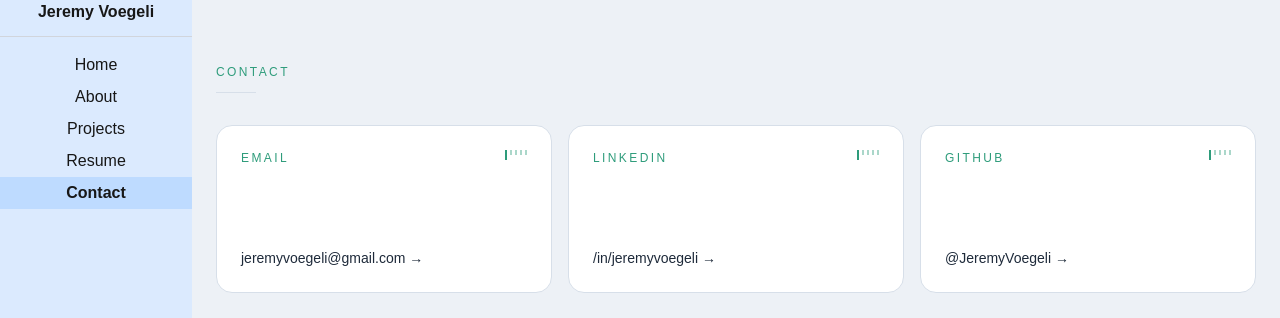
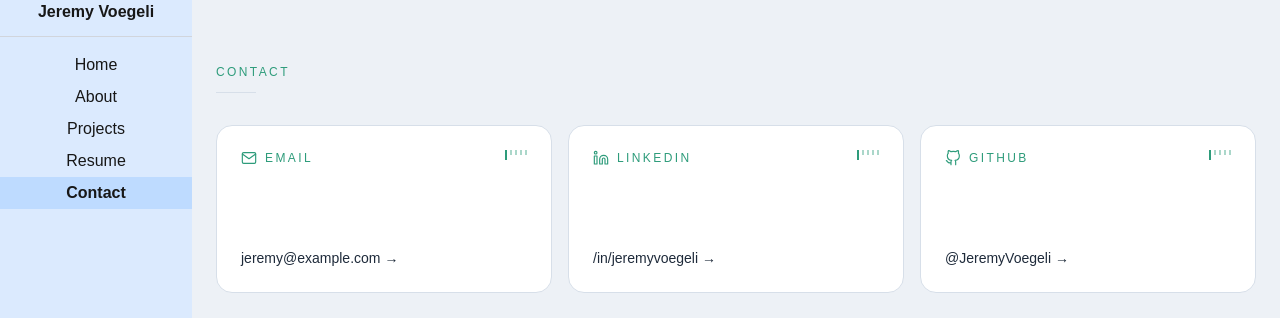
Before and after one commit to JeremyVoegeli/personal-website, a Next.js app: page /contact in a window 1280 px wide. Shown: the top 318 px of the page. Built offline with nearby package versions, Linux system fonts and the light colour scheme.

Commit message:
adding icons to contact page

```diff
--- a/package.json
+++ b/package.json
@@ -9,9 +9,12 @@
     "lint": "eslint"
   },
   "dependencies": {
+    "feather-icons": "^4.29.2",
+    "lucide-react": "^1.25.0",
     "next": "16.2.9",
     "react": "19.2.4",
-    "react-dom": "19.2.4"
+    "react-dom": "19.2.4",
+    "react-icons": "^5.7.0"
   },
   "devDependencies": {
     "@tailwindcss/postcss": "^4",
--- a/src/app/contact/page.js
+++ b/src/app/contact/page.js
@@ -1,3 +1,4 @@
+import { FiMail, FiLinkedin, FiGithub } from "react-icons/fi";
 import { Ticks } from "../components/ui/DesignSystem";
 
 export default function Contact() {
@@ -13,16 +14,19 @@ export default function Contact() {
 
         <div className="grid grid-cols-3 gap-4">
           <ContactCard
+            icon={FiMail}
             label="Email"
-            detail="jeremyvoegeli@gmail.com"
-            href="mailto:jeremyvoegeli@gmail.com"
+            detail="jeremy@example.com"
+            href="mailto:jeremy@example.com"
           />
           <ContactCard
+            icon={FiLinkedin}
             label="LinkedIn"
             detail="/in/jeremyvoegeli"
             href="https://linkedin.com/in/jeremyvoegeli"
           />
           <ContactCard
+            icon={FiGithub}
             label="GitHub"
             detail="@JeremyVoegeli"
             href="https://github.com/JeremyVoegeli"
@@ -33,7 +37,7 @@ export default function Contact() {
   );
 }
 
-function ContactCard({ label, detail, href }) {
+function ContactCard({ icon: Icon, label, detail, href }) {
   return (
     <a
       href={href}
@@ -42,9 +46,12 @@ function ContactCard({ label, detail, href }) {
       className="group flex aspect-[2/1] flex-col justify-between rounded-2xl border border-[#D7DFE9] bg-white p-6 transition-shadow hover:shadow-md"
     >
       <div className="flex items-start justify-between">
-        <p className="font-mono text-xs uppercase tracking-[0.2em] text-[#2E9C7B]">
-          {label}
-        </p>
+        <div className="flex items-center gap-2">
+          <Icon size={16} strokeWidth={1.75} className="text-[#2E9C7B]" />
+          <p className="font-mono text-xs uppercase tracking-[0.2em] text-[#2E9C7B]">
+            {label}
+          </p>
+        </div>
         <Ticks />
       </div>
       <p className="text-sm font-medium text-[#1E2A3A] transition-colors group-hover:text-[#2E9C7B]">
```
Also changed, not shown: 1 other file (tests, documents, lock files or other folders).
